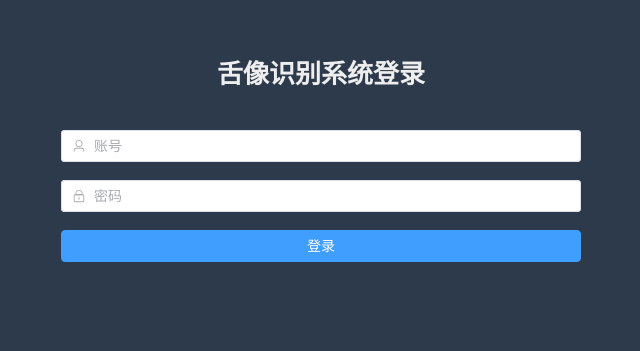
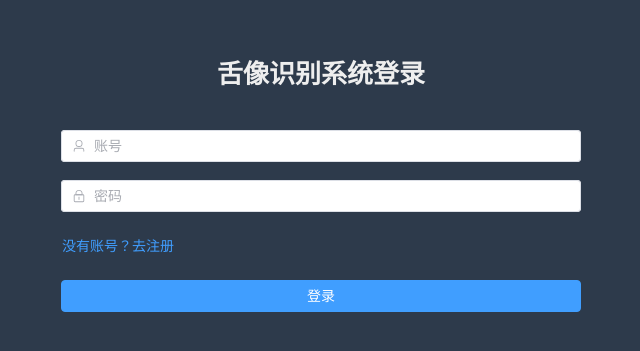
Before and after one commit to xuhe2/intelligence-software-expr3, a Vue app in the folder frontend/: page / in a window 1280 px wide. Shown: the part 107-458 px from the top of the page, without its empty margins (319-959 px from the left). Built offline with nearby package versions, Linux system fonts and the light colour scheme.

Commit message:
feat: add button to register web page

```diff
--- a/frontend/src/views/Login.vue
+++ b/frontend/src/views/Login.vue
@@ -19,6 +19,10 @@
                         </el-icon>
                     </template>
                 </el-input>
+            </el-form-item>
+            <!-- 跳转去注册界面 -->
+            <el-form-item>
+                <el-button type="text" style="float: right;" @click="$router.push('/register')">没有账号？去注册</el-button>
             </el-form-item>
             <el-form-item>
                 <el-button type="primary" style="width:100%;" @click="login">登录</el-button>
```
